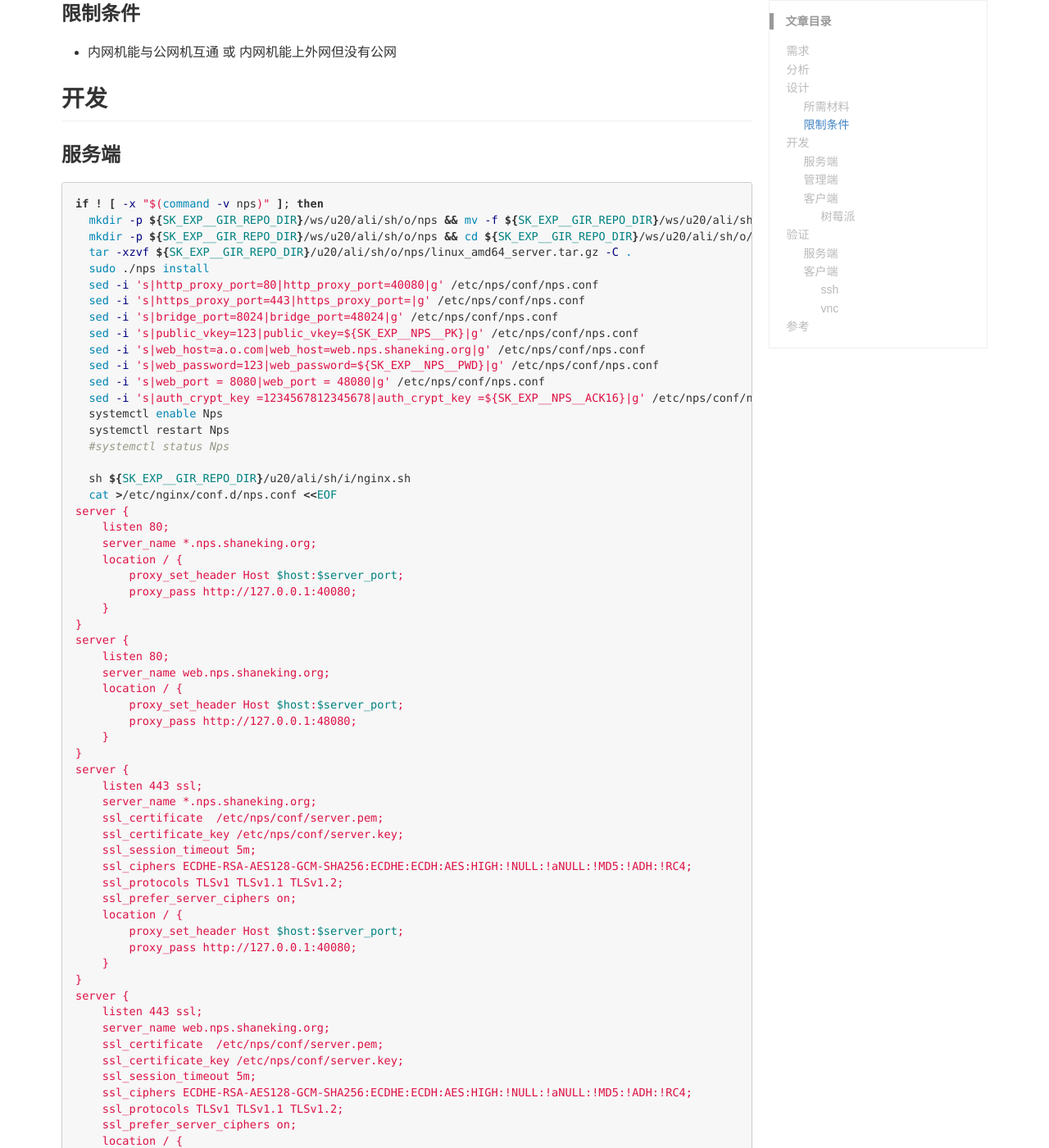
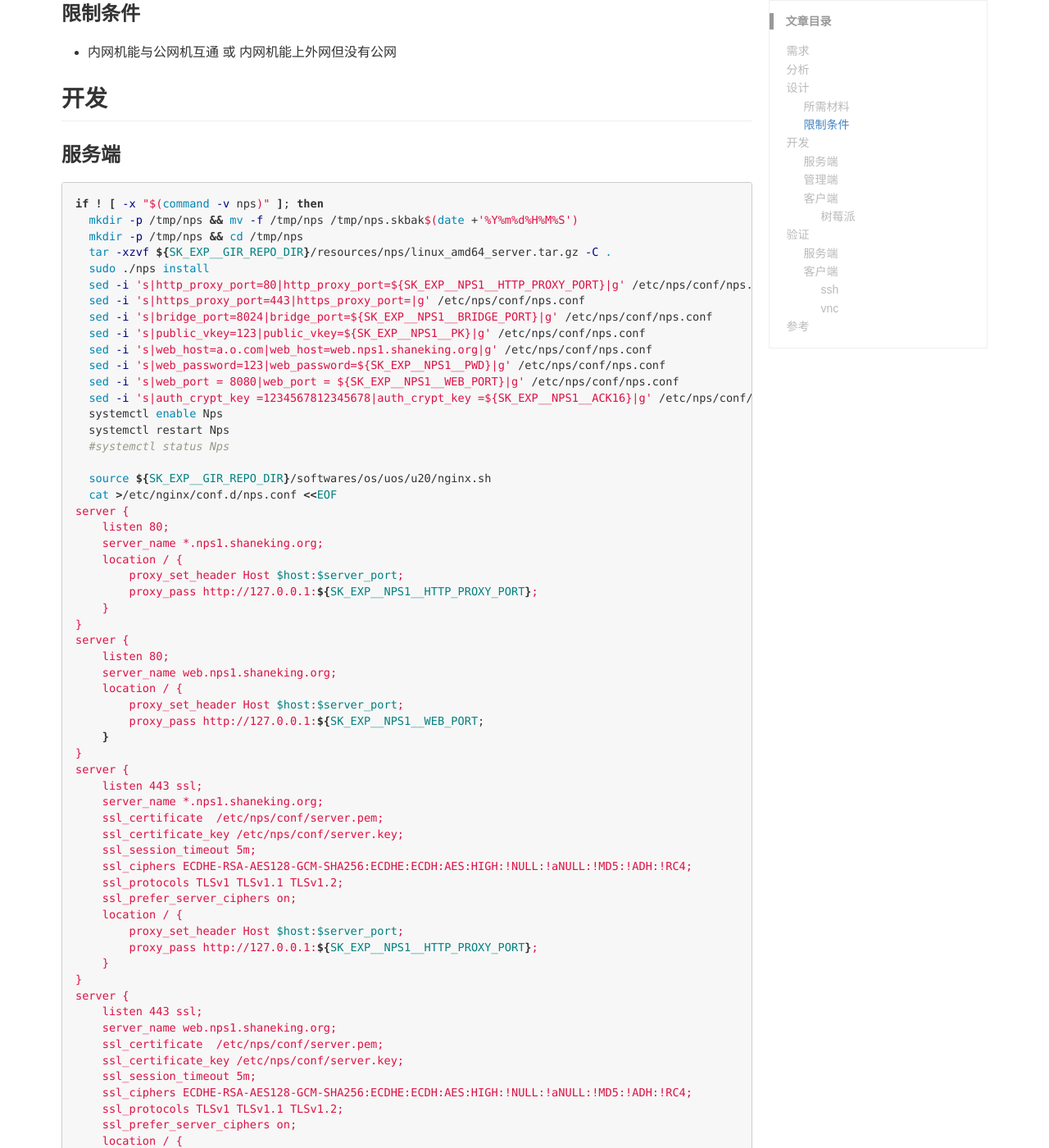
Before and after one commit to ShaneKing/ShaneKing.github.io, a Jekyll site: the page built from _posts/2021-01-01-intranet-penetration.md, in a window 1280 px wide and 1400 px high, scrolled down 875 px. Shown: the whole window at 82% size. Built offline with Jekyll 4.4.1, drawn with Linux system fonts in a browser that asks for light colours; comment, search, counter and statistics services are not loaded; some of the changed text lies outside the part shown.

Commit message:
nps1 npc1

````diff
--- a/_posts/2021-01-01-intranet-penetration.md
+++ b/_posts/2021-01-01-intranet-penetration.md
@@ -30,43 +30,43 @@
 ### 服务端
 ```bash
 if ! [ -x "$(command -v nps)" ]; then
-  mkdir -p ${SK_EXP__GIR_REPO_DIR}/ws/u20/ali/sh/o/nps && mv -f ${SK_EXP__GIR_REPO_DIR}/ws/u20/ali/sh/o/nps ${SK_EXP__GIR_REPO_DIR}/ws/u20/ali/sh/o/nps.skbak$(date +'%Y%m%d%H%M%S')
-  mkdir -p ${SK_EXP__GIR_REPO_DIR}/ws/u20/ali/sh/o/nps && cd ${SK_EXP__GIR_REPO_DIR}/ws/u20/ali/sh/o/nps
-  tar -xzvf ${SK_EXP__GIR_REPO_DIR}/u20/ali/sh/o/nps/linux_amd64_server.tar.gz -C .
+  mkdir -p /tmp/nps && mv -f /tmp/nps /tmp/nps.skbak$(date +'%Y%m%d%H%M%S')
+  mkdir -p /tmp/nps && cd /tmp/nps
+  tar -xzvf ${SK_EXP__GIR_REPO_DIR}/resources/nps/linux_amd64_server.tar.gz -C .
   sudo ./nps install
-  sed -i 's|http_proxy_port=80|http_proxy_port=40080|g' /etc/nps/conf/nps.conf
+  sed -i 's|http_proxy_port=80|http_proxy_port=${SK_EXP__NPS1__HTTP_PROXY_PORT}|g' /etc/nps/conf/nps.conf
   sed -i 's|https_proxy_port=443|https_proxy_port=|g' /etc/nps/conf/nps.conf
-  sed -i 's|bridge_port=8024|bridge_port=48024|g' /etc/nps/conf/nps.conf
-  sed -i 's|public_vkey=123|public_vkey=${SK_EXP__NPS__PK}|g' /etc/nps/conf/nps.conf
-  sed -i 's|web_host=a.o.com|web_host=web.nps.shaneking.org|g' /etc/nps/conf/nps.conf
-  sed -i 's|web_password=123|web_password=${SK_EXP__NPS__PWD}|g' /etc/nps/conf/nps.conf
-  sed -i 's|web_port = 8080|web_port = 48080|g' /etc/nps/conf/nps.conf
-  sed -i 's|auth_crypt_key =1234567812345678|auth_crypt_key =${SK_EXP__NPS__ACK16}|g' /etc/nps/conf/nps.conf
+  sed -i 's|bridge_port=8024|bridge_port=${SK_EXP__NPS1__BRIDGE_PORT}|g' /etc/nps/conf/nps.conf
+  sed -i 's|public_vkey=123|public_vkey=${SK_EXP__NPS1__PK}|g' /etc/nps/conf/nps.conf
+  sed -i 's|web_host=a.o.com|web_host=web.nps1.shaneking.org|g' /etc/nps/conf/nps.conf
+  sed -i 's|web_password=123|web_password=${SK_EXP__NPS1__PWD}|g' /etc/nps/conf/nps.conf
+  sed -i 's|web_port = 8080|web_port = ${SK_EXP__NPS1__WEB_PORT}|g' /etc/nps/conf/nps.conf
+  sed -i 's|auth_crypt_key =1234567812345678|auth_crypt_key =${SK_EXP__NPS1__ACK16}|g' /etc/nps/conf/nps.conf
   systemctl enable Nps
   systemctl restart Nps
   #systemctl status Nps
 
-  sh ${SK_EXP__GIR_REPO_DIR}/u20/ali/sh/i/nginx.sh
+  source ${SK_EXP__GIR_REPO_DIR}/softwares/os/uos/u20/nginx.sh
   cat >/etc/nginx/conf.d/nps.conf <<EOF
 server {
     listen 80;
-    server_name *.nps.shaneking.org;
+    server_name *.nps1.shaneking.org;
     location / {
         proxy_set_header Host $host:$server_port;
-        proxy_pass http://127.0.0.1:40080;
+        proxy_pass http://127.0.0.1:${SK_EXP__NPS1__HTTP_PROXY_PORT};
     }
 }
 server {
     listen 80;
-    server_name web.nps.shaneking.org;
+    server_name web.nps1.shaneking.org;
     location / {
         proxy_set_header Host $host:$server_port;
-        proxy_pass http://127.0.0.1:48080;
+        proxy_pass http://127.0.0.1:${SK_EXP__NPS1__WEB_PORT;
     }
 }
 server {
     listen 443 ssl;
-    server_name *.nps.shaneking.org;
+    server_name *.nps1.shaneking.org;
     ssl_certificate  /etc/nps/conf/server.pem;
     ssl_certificate_key /etc/nps/conf/server.key;
     ssl_session_timeout 5m;
@@ -75,12 +75,12 @@
     ssl_prefer_server_ciphers on;
     location / {
         proxy_set_header Host $host:$server_port;
-        proxy_pass http://127.0.0.1:40080;
+        proxy_pass http://127.0.0.1:${SK_EXP__NPS1__HTTP_PROXY_PORT};
     }
 }
 server {
     listen 443 ssl;
-    server_name web.nps.shaneking.org;
+    server_name web.nps1.shaneking.org;
     ssl_certificate  /etc/nps/conf/server.pem;
     ssl_certificate_key /etc/nps/conf/server.key;
     ssl_session_timeout 5m;
@@ -89,11 +89,10 @@
     ssl_prefer_server_ciphers on;
     location / {
         proxy_set_header Host $host:$server_port;
-        proxy_pass http://127.0.0.1:48080;
+        proxy_pass http://127.0.0.1:${SK_EXP__NPS1__WEB_PORT;
     }
 }
 EOF
-
   nginx -s reload
 
   cd ${SK_EXP__GIR_REPO_DIR}
@@ -107,15 +106,15 @@
 #### 树莓派
 ```bash
 if ! [ -x "$(command -v npc)" ]; then
-  mkdir -p ${SK_EXP__GIR_REPO_DIR}/ws/r32/o/npc && mv -f ${SK_EXP__GIR_REPO_DIR}/ws/r32/o/npc ${SK_EXP__GIR_REPO_DIR}/ws/r32/o/npc.skbak$(date +'%Y%m%d%H%M%S')
-  mkdir -p ${SK_EXP__GIR_REPO_DIR}/ws/r32/o/npc && cd ${SK_EXP__GIR_REPO_DIR}/ws/r32/o/npc
-  tar -xzvf ${SK_EXP__GIR_REPO_DIR}/r32/o/npc/linux_arm_v7_client.tar.gz -C .
+  mkdir -p /tmp/npc && mv -f /tmp/npc /tmp/npc.skbak$(date +'%Y%m%d%H%M%S')
+  mkdir -p /tmp/npc && cd /tmp/npc
+  tar -xzvf ${SK_EXP__GIR_REPO_DIR}/resources/npc/linux_arm_v7_client.tar.gz -C .
   sudo mkdir -p /etc/npc/conf && sudo chmod -R 777 /etc/npc
   cat >/etc/npc/conf/npc.conf <<EOF
 [common]
-server_addr=nps.shaneking.org:48024
+server_addr=nps1.shaneking.org:${SK_EXP__NPS1__BRIDGE_PORT}
 conn_type=tcp
-vkey=${SK_EXP_RPI__NPC__VK}
+vkey=${SK_EXP_RPI__NPC1__VK}
 auto_reconnection=true
 max_conn=1000
 flow_limit=1000
@@ -132,14 +131,13 @@
 [tcp22]
 mode=tcp
 target_addr=127.0.0.1:22
-server_port=48025
+server_port=${SK_EXP_RPI__NPC1__TCP22_PORT}
 
 [tcp5900]
 mode=tcp
 target_addr=127.0.0.1:5900
-server_port=48026
+server_port=${SK_EXP_RPI__NPC1__TCP5900_PORT}
 EOF
-
   sudo ./npc install -config=/etc/npc/conf/npc.conf
   sudo systemctl enable Npc
   sudo systemctl restart Npc
@@ -156,12 +154,12 @@
 ### 客户端
 #### ssh
 ```bash
-ShaneKing@ShaneKing-MBP13R2012 Downloads % ssh -p 48025 pi@nps.shaneking.org
-The authenticity of host '[nps.shaneking.org]:48025 ([106.14.198.173]:48025)' can't be established.
+ShaneKing@ShaneKing-MBP13R2012 Downloads % ssh -p 48026 pi@nps1.shaneking.org
+The authenticity of host '[nps1.shaneking.org]:48026 ([106.14.198.173]:48026)' can't be established.
 ECDSA key fingerprint is SHA256:aedq/iqM4eWrTwoKdYCxpk8J0aWke4/QLjNXGQA0A0A.
 Are you sure you want to continue connecting (yes/no/[fingerprint])? yes
-Warning: Permanently added '[nps.shaneking.org]:48025,[106.14.198.173]:48025' (ECDSA) to the list of known hosts.
-pi@nps.shaneking.org's password:
+Warning: Permanently added '[nps1.shaneking.org]:48026,[106.14.198.173]:48026' (ECDSA) to the list of known hosts.
+pi@nps1.shaneking.org's password:
 Linux raspberrypi 5.4.79-v7l+ #1373 SMP Mon Nov 23 13:27:40 GMT 2020 armv7l
 
 The programs included with the Debian GNU/Linux system are free software;
````
Also changed, not shown: _posts/2019-04-07-nginx-notes.md (+4 -4 lines).
